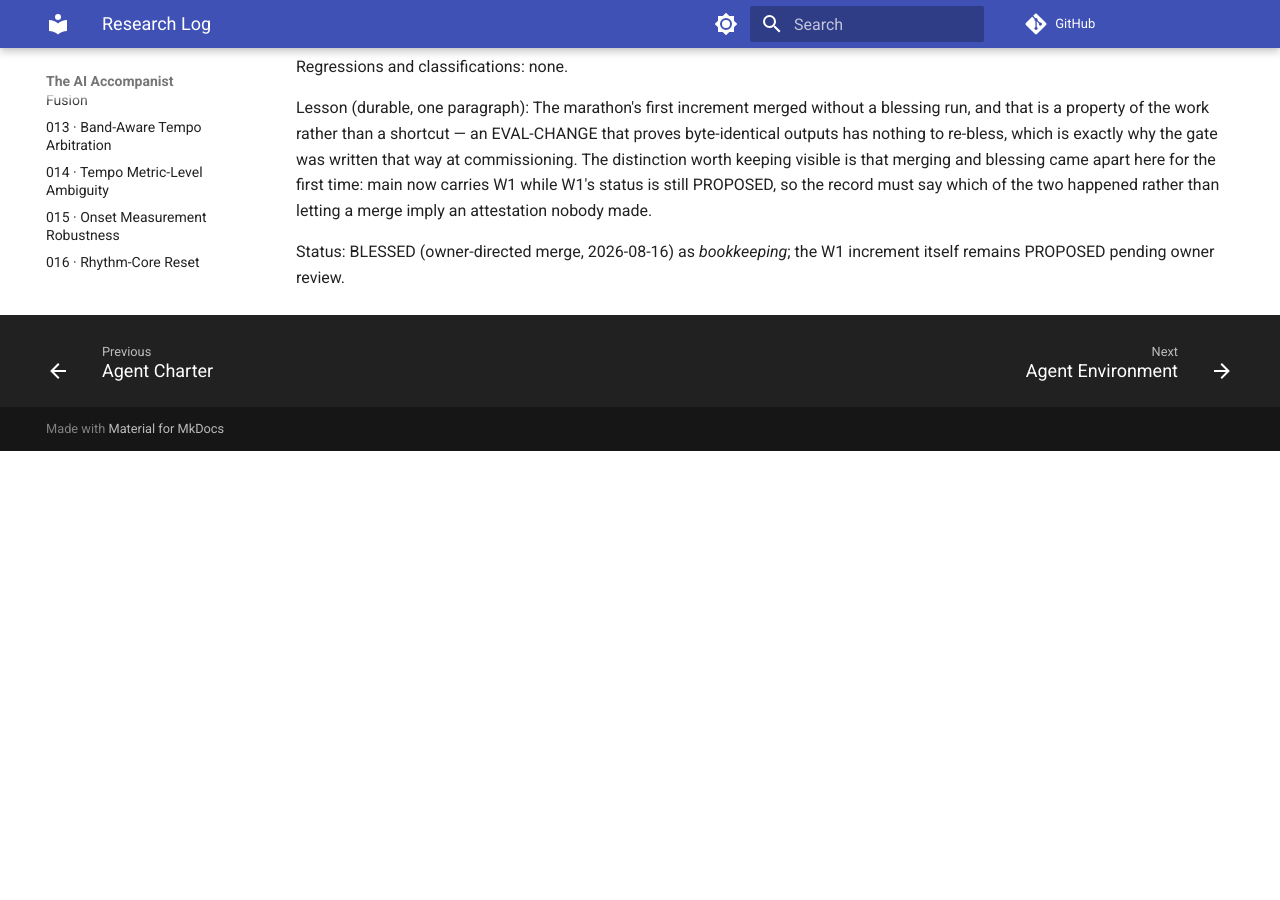
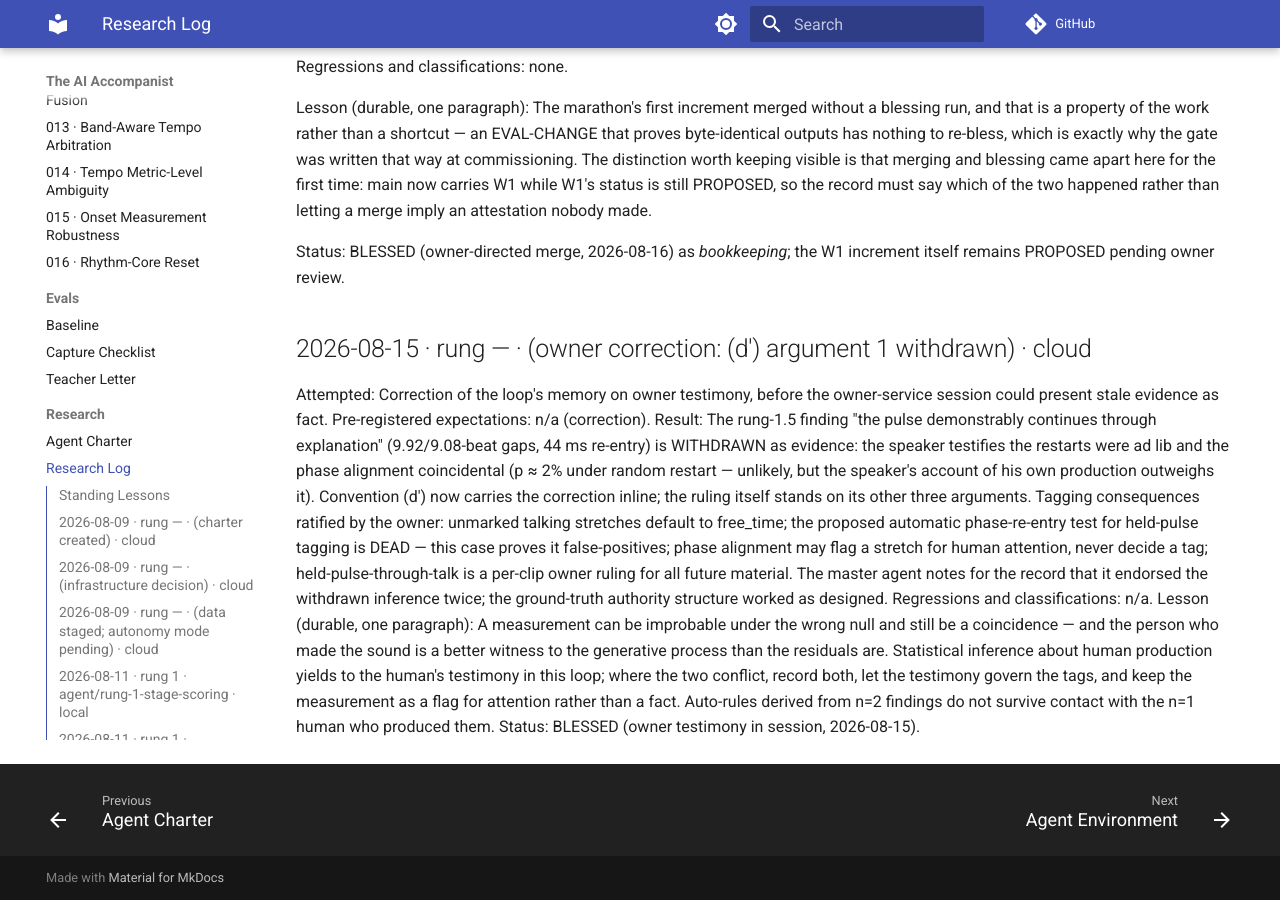
Before and after one commit to ben-juodvalkis/musical-perception, an MkDocs documentation site: the page built from docs/research/RESEARCH-LOG.md, in a window 1280 px wide and 900 px high, scrolled down 19295 px. Built offline with MkDocs 1.6.1 and Material for MkDocs 9.7.7, drawn with Linux system fonts in a browser that asks for light colours; comment, search, counter and statistics services are not loaded; before the commit the page ends 19746 px from its top, so only the background shows below that.

Commit message:
docs: owner correction — (d') argument 1 withdrawn; talk gaps default free_time
The speaker testifies the phase-aligned re-entries in the two explained
clips were coincidence (ad lib restarts), not a held pulse. The 44ms
finding is withdrawn as evidence with the probability honestly noted
(p~2% under random restart); (d') stands on its other three arguments.
Tagging: unmarked talking stretches default to free_time; the automatic
phase-re-entry held-pulse test is dead (this case proves it
false-positives); phase alignment flags for human attention only.

Co-Authored-By: Claude Fable 5 <noreply@anthropic.com>
Claude-Session: https://claude.ai/code/session_01Lq9cZ8AsaV6En4f3AZ3dP8

```diff
--- a/docs/research/RESEARCH-LOG.md
+++ b/docs/research/RESEARCH-LOG.md
@@ -1258,3 +1258,33 @@ happened rather than letting a merge imply an attestation nobody made.
 
 Status: BLESSED (owner-directed merge, 2026-08-16) as *bookkeeping*; the
 W1 increment itself remains PROPOSED pending owner review.
+
+## 2026-08-15 · rung — · (owner correction: (d') argument 1 withdrawn) · cloud
+
+Attempted: Correction of the loop's memory on owner testimony, before the
+owner-service session could present stale evidence as fact.
+Pre-registered expectations: n/a (correction).
+Result: The rung-1.5 finding "the pulse demonstrably continues through
+explanation" (9.92/9.08-beat gaps, 44 ms re-entry) is WITHDRAWN as
+evidence: the speaker testifies the restarts were ad lib and the phase
+alignment coincidental (p ≈ 2% under random restart — unlikely, but the
+speaker's account of his own production outweighs it). Convention (d')
+now carries the correction inline; the ruling itself stands on its other
+three arguments. Tagging consequences ratified by the owner: unmarked
+talking stretches default to free_time; the proposed automatic
+phase-re-entry test for held-pulse tagging is DEAD — this case proves it
+false-positives; phase alignment may flag a stretch for human attention,
+never decide a tag; held-pulse-through-talk is a per-clip owner ruling
+for all future material. The master agent notes for the record that it
+endorsed the withdrawn inference twice; the ground-truth authority
+structure worked as designed.
+Regressions and classifications: n/a.
+Lesson (durable, one paragraph): A measurement can be improbable under
+the wrong null and still be a coincidence — and the person who made the
+sound is a better witness to the generative process than the residuals
+are. Statistical inference about human production yields to the human's
+testimony in this loop; where the two conflict, record both, let the
+testimony govern the tags, and keep the measurement as a flag for
+attention rather than a fact. Auto-rules derived from n=2 findings do
+not survive contact with the n=1 human who produced them.
+Status: BLESSED (owner testimony in session, 2026-08-15).
```
Also changed, not shown: docs/evals/annotation-convention.md (+17 -0 lines).
